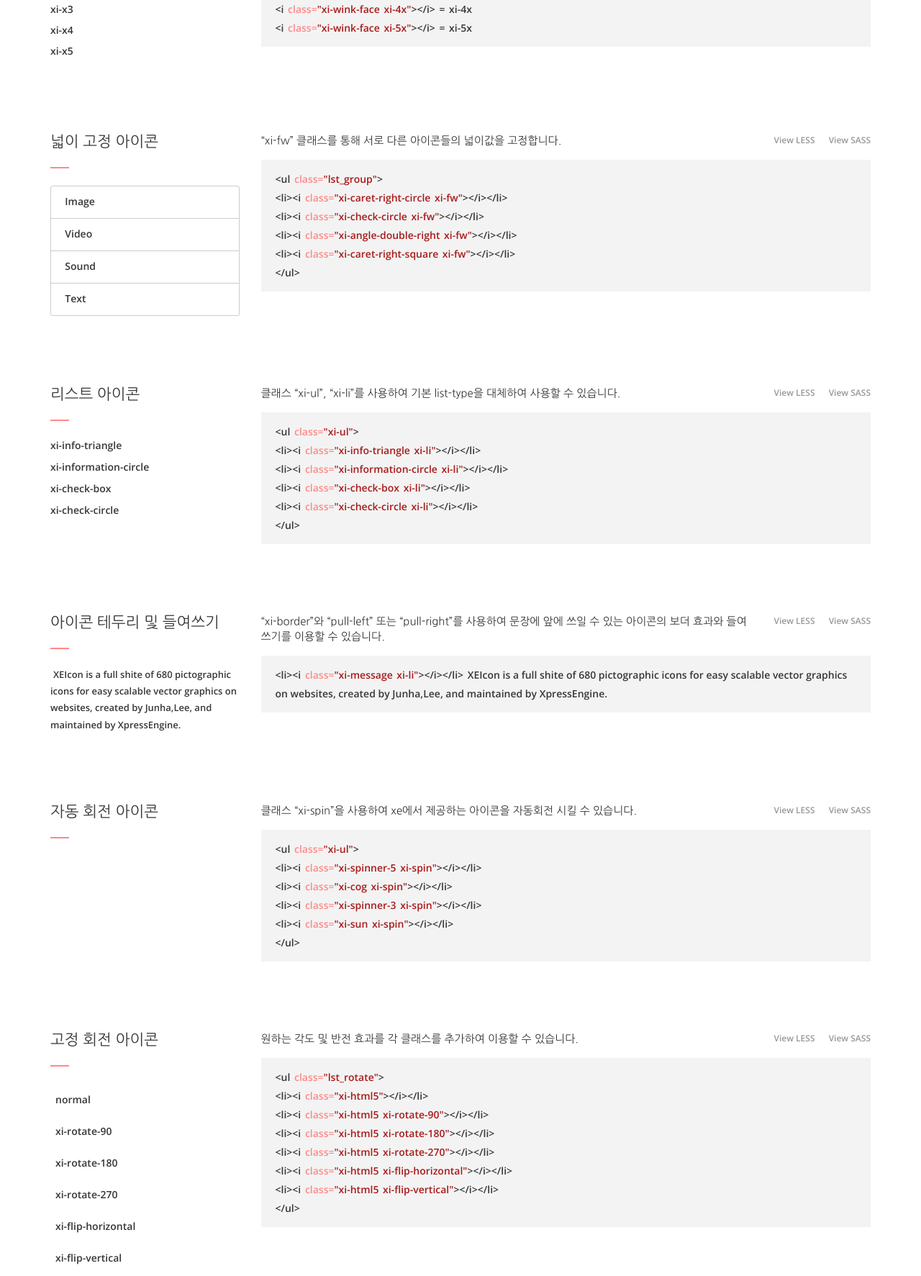
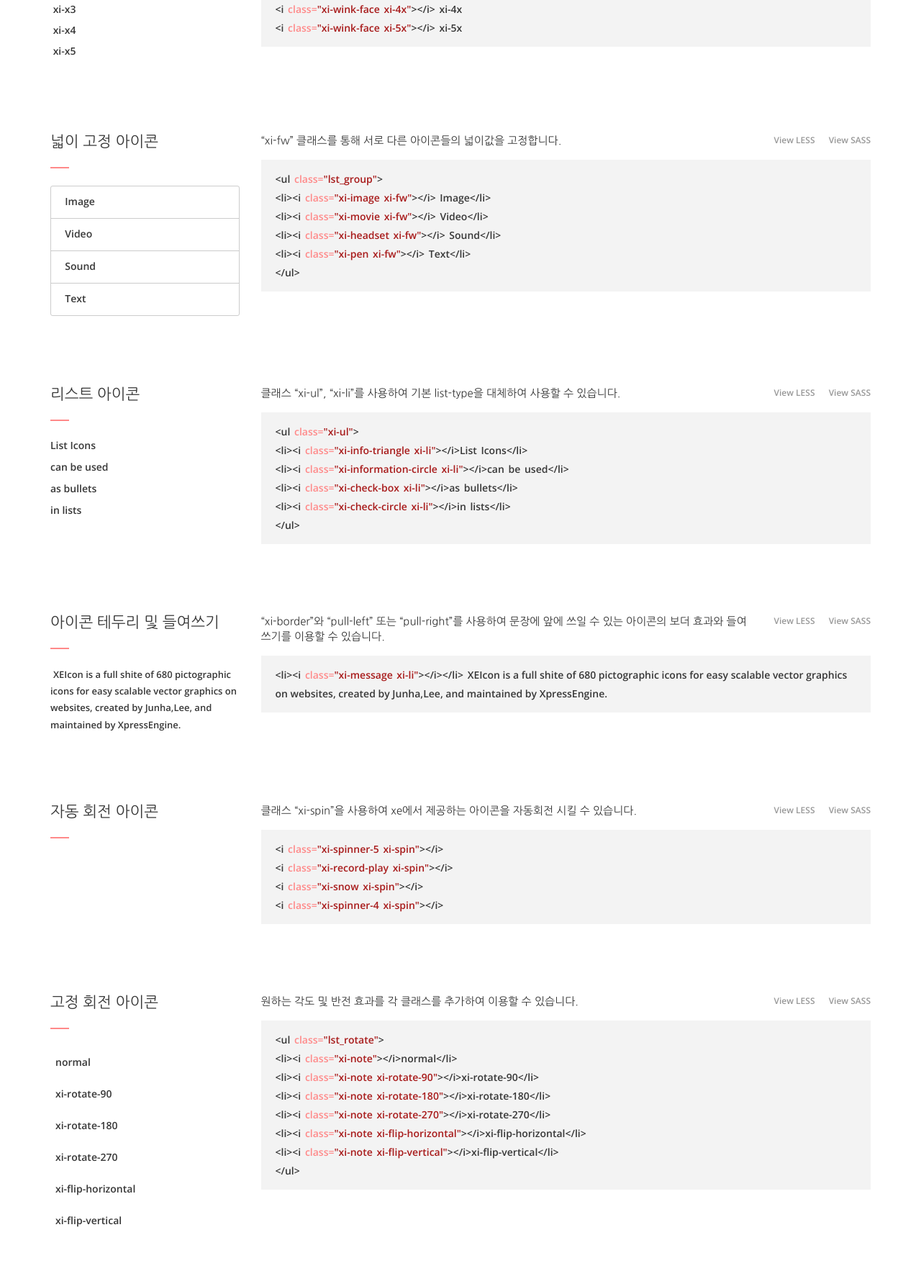
Before and after one commit to xpressengine/XEIcon, a plain HTML site: page examples.html in a window 1280 px wide. Shown: the part 747-2520 px from the top of the page at 72% size. Drawn offline with nearby package versions, Linux system fonts and the light colour scheme; some icons are missing.

Commit message:
example 페이지 수정
각 코드 텍스트 변경으로 인한 수정/보완

```diff
--- a/examples.html
+++ b/examples.html
@@ -102,7 +102,7 @@
                         </div>
                     </div>
                     <div class="code-box">
-                        <code><span class="code-tag">&lt;i</span> <span class="code-class">class=</span><span class="code-class-name">"xi-xpressengine"</span><span class="code-tag">&gt;&lt;/i&gt;</span> = <i class="xi-xpressengine"></i></code>
+                        <code><span class="code-tag">&lt;i</span> <span class="code-class">class=</span><span class="code-class-name">"xi-xpressengine"</span><span class="code-tag">&gt;&lt;/i&gt;</span>&nbsp; xpressengine </i></code>
                     </div>
                 </div>
             </div>
@@ -116,43 +116,43 @@
                     <div class="sub-page-preview">
                         <ul class="sub-icon-size">
                         <li>
+                            <span class="preview-box box-right">
+                                <i class="xi-wink-face xi-x"></i>
+                            </span>
                             <span class="preview-box box-left2">
                                 xi-x
                             </span>
+                        </li>
+                        <li>
                             <span class="preview-box box-right">
-                                <i class="xi-wink-face xi-x"></i>
+                                <i class="xi-wink-face xi-2x"></i>
+                            </span>
+                            <span class="preview-box box-left2">
+                                xi-x2
                             </span>
                         </li>
                         <li>
+                            <span class="preview-box box-right">
+                                <i class="xi-wink-face xi-3x"></i>
+                            </span>
                             <span class="preview-box box-left2">
-                                xi-x2
-                            </span>
-                            <span class="preview-box box-right">
-                                <i class="xi-wink-face xi-2x"></i>
+                                xi-x3
                             </span>
                         </li>
                         <li>
+                            <span class="preview-box box-right">
+                                <i class="xi-wink-face xi-4x"></i>
+                            </span>
                             <span class="preview-box box-left2">
-                                xi-x3
-                            </span>
-                            <span class="preview-box box-right">
-                                <i class="xi-wink-face xi-3x"></i>
+                                xi-x4
                             </span>
                         </li>
                         <li>
-                            <span class="preview-box box-left2">
-                                xi-x4
+                            <span class="preview-box box-right">
+                                <i class="xi-wink-face xi-5x"></i>
                             </span>
-                            <span class="preview-box box-right">
-                                <i class="xi-wink-face xi-4x"></i>
-                            </span>
-                        </li>
-                        <li>
                             <span class="preview-box box-left2">
                                 xi-x5
-                            </span>
-                            <span class="preview-box box-right">
-                                <i class="xi-wink-face xi-5x"></i>
                             </span>
                         </li>
                         </ul>
@@ -167,11 +167,11 @@
                         </div>
                     </div>
                     <div class="code-box">
-                        <code><span class="code-tag">&lt;i</span> <span class="code-class">class=</span><span class="code-class-name">"xi-xpressengine xi-x"</span><span class="code-tag">&gt;&lt;/i&gt;</span> = xi-x
-<span class="code-tag">&lt;i</span> <span class="code-class">class=</span><span class="code-class-name">"xi-wink-face xi-2x"</span><span class="code-tag">&gt;&lt;/i&gt;</span> = xi-2x
-<span class="code-tag">&lt;i</span> <span class="code-class">class=</span><span class="code-class-name">"xi-wink-face xi-3x"</span><span class="code-tag">&gt;&lt;/i&gt;</span> = xi-3x
-<span class="code-tag">&lt;i</span> <span class="code-class">class=</span><span class="code-class-name">"xi-wink-face xi-4x"</span><span class="code-tag">&gt;&lt;/i&gt;</span> = xi-4x
-<span class="code-tag">&lt;i</span> <span class="code-class">class=</span><span class="code-class-name">"xi-wink-face xi-5x"</span><span class="code-tag">&gt;&lt;/i&gt;</span> = xi-5x</code>
+                        <code><span class="code-tag">&lt;i</span> <span class="code-class">class=</span><span class="code-class-name">"xi-wink-face xi-x"</span><span class="code-tag">&gt;&lt;/i&gt;</span> xi-x
+<span class="code-tag">&lt;i</span> <span class="code-class">class=</span><span class="code-class-name">"xi-wink-face xi-2x"</span><span class="code-tag">&gt;&lt;/i&gt;</span> xi-2x
+<span class="code-tag">&lt;i</span> <span class="code-class">class=</span><span class="code-class-name">"xi-wink-face xi-3x"</span><span class="code-tag">&gt;&lt;/i&gt;</span> xi-3x
+<span class="code-tag">&lt;i</span> <span class="code-class">class=</span><span class="code-class-name">"xi-wink-face xi-4x"</span><span class="code-tag">&gt;&lt;/i&gt;</span> xi-4x
+<span class="code-tag">&lt;i</span> <span class="code-class">class=</span><span class="code-class-name">"xi-wink-face xi-5x"</span><span class="code-tag">&gt;&lt;/i&gt;</span> xi-5x</code>
                     </div>
                 </div>
             </div>
@@ -201,10 +201,10 @@
                     </div>
                     <div class="code-box">
                         <code><span class="code-tag">&lt;ul</span> <span class="code-class">class=</span><span class="code-class-name">"lst_group"</span><span class="code-tag">&gt;</span>
-<span class="code-tag">&lt;li&gt;&lt;i</span> <span class="code-class">class=</span><span class="code-class-name">"xi-caret-right-circle xi-fw"</span><span class="code-tag">&gt;&lt;/i&gt;&lt;/li&gt;</span>
-<span class="code-tag">&lt;li&gt;&lt;i</span> <span class="code-class">class=</span><span class="code-class-name">"xi-check-circle xi-fw"</span><span class="code-tag">&gt;&lt;/i&gt;&lt;/li&gt;</span>
-<span class="code-tag">&lt;li&gt;&lt;i</span> <span class="code-class">class=</span><span class="code-class-name">"xi-angle-double-right xi-fw"</span><span class="code-tag">&gt;&lt;/i&gt;&lt;/li&gt;</span>
-<span class="code-tag">&lt;li&gt;&lt;i</span> <span class="code-class">class=</span><span class="code-class-name">"xi-caret-right-square xi-fw"</span><span class="code-tag">&gt;&lt;/i&gt;&lt;/li&gt;</span>
+<span class="code-tag">&lt;li&gt;&lt;i</span> <span class="code-class">class=</span><span class="code-class-name">"xi-image xi-fw"</span><span class="code-tag">&gt;&lt;/i&gt;&nbsp;Image&lt;/li&gt;</span>
+<span class="code-tag">&lt;li&gt;&lt;i</span> <span class="code-class">class=</span><span class="code-class-name">"xi-movie xi-fw"</span><span class="code-tag">&gt;&lt;/i&gt;&nbsp;Video&lt;/li&gt;</span>
+<span class="code-tag">&lt;li&gt;&lt;i</span> <span class="code-class">class=</span><span class="code-class-name">"xi-headset xi-fw"</span><span class="code-tag">&gt;&lt;/i&gt;&nbsp;Sound&lt;/li&gt;</span>
+<span class="code-tag">&lt;li&gt;&lt;i</span> <span class="code-class">class=</span><span class="code-class-name">"xi-pen xi-fw"</span><span class="code-tag">&gt;&lt;/i&gt;&nbsp;Text&lt;/li&gt;</span>
 <span class="code-tag">&lt;/ul&gt;</span></code>
                     </div>
                 </div>
@@ -218,10 +218,10 @@
                     <hr class="half-rule">
                     <div class="sub-page-preview2">
                         <ul class="xi-ul">
-                        <li><i class="xi-info-triangle xi-li"></i> xi-info-triangle</li>
-                        <li><i class="xi-information-circle xi-li"></i> xi-information-circle</li>
-                        <li><i class="xi-check-box xi-li"></i> xi-check-box</li>
-                        <li><i class="xi-check-circle xi-li"></i> xi-check-circle</li>
+                        <li><i class="xi-info-triangle xi-li"></i> List Icons</li>
+                        <li><i class="xi-information-circle xi-li"></i> can be used</li>
+                        <li><i class="xi-check-box xi-li"></i> as bullets</li>
+                        <li><i class="xi-check-circle xi-li"></i> in lists</li>
                         </ul>
                     </div>
                 </div>
@@ -235,10 +235,10 @@
                     </div>
                     <div class="code-box">
                         <code><span class="code-tag">&lt;ul</span> <span class="code-class">class=</span><span class="code-class-name">"xi-ul"</span><span class="code-tag">&gt;</span>
-<span class="code-tag">&lt;li&gt;&lt;i</span> <span class="code-class">class=</span><span class="code-class-name">"xi-info-triangle xi-li"</span><span class="code-tag">&gt;&lt;/i&gt;&lt;/li&gt;</span>
-<span class="code-tag">&lt;li&gt;&lt;i</span> <span class="code-class">class=</span><span class="code-class-name">"xi-information-circle xi-li"</span><span class="code-tag">&gt;&lt;/i&gt;&lt;/li&gt;</span>
-<span class="code-tag">&lt;li&gt;&lt;i</span> <span class="code-class">class=</span><span class="code-class-name">"xi-check-box xi-li"</span><span class="code-tag">&gt;&lt;/i&gt;&lt;/li&gt;</span>
-<span class="code-tag">&lt;li&gt;&lt;i</span> <span class="code-class">class=</span><span class="code-class-name">"xi-check-circle xi-li"</span><span class="code-tag">&gt;&lt;/i&gt;&lt;/li&gt;</span>
+<span class="code-tag">&lt;li&gt;&lt;i</span> <span class="code-class">class=</span><span class="code-class-name">"xi-info-triangle xi-li"</span><span class="code-tag">&gt;&lt;/i&gt;List Icons&lt;/li&gt;</span>
+<span class="code-tag">&lt;li&gt;&lt;i</span> <span class="code-class">class=</span><span class="code-class-name">"xi-information-circle xi-li"</span><span class="code-tag">&gt;&lt;/i&gt;can be used&lt;/li&gt;</span>
+<span class="code-tag">&lt;li&gt;&lt;i</span> <span class="code-class">class=</span><span class="code-class-name">"xi-check-box xi-li"</span><span class="code-tag">&gt;&lt;/i&gt;as bullets&lt;/li&gt;</span>
+<span class="code-tag">&lt;li&gt;&lt;i</span> <span class="code-class">class=</span><span class="code-class-name">"xi-check-circle xi-li"</span><span class="code-tag">&gt;&lt;/i&gt;in lists&lt;/li&gt;</span>
 <span class="code-tag">&lt;/ul&gt;</span></code>
                     </div>
                 </div>
@@ -297,12 +297,10 @@
                         </div>
                     </div>
                     <div class="code-box">
-                        <code><span class="code-tag">&lt;ul</span> <span class="code-class">class=</span><span class="code-class-name">"xi-ul"</span><span class="code-tag">&gt;</span>
-<span class="code-tag">&lt;li&gt;&lt;i</span> <span class="code-class">class=</span><span class="code-class-name">"xi-spinner-5 xi-spin"</span><span class="code-tag">&gt;&lt;/i&gt;&lt;/li&gt;</span>
-<span class="code-tag">&lt;li&gt;&lt;i</span> <span class="code-class">class=</span><span class="code-class-name">"xi-cog xi-spin"</span><span class="code-tag">&gt;&lt;/i&gt;&lt;/li&gt;</span>
-<span class="code-tag">&lt;li&gt;&lt;i</span> <span class="code-class">class=</span><span class="code-class-name">"xi-spinner-3 xi-spin"</span><span class="code-tag">&gt;&lt;/i&gt;&lt;/li&gt;</span>
-<span class="code-tag">&lt;li&gt;&lt;i</span> <span class="code-class">class=</span><span class="code-class-name">"xi-sun xi-spin"</span><span class="code-tag">&gt;&lt;/i&gt;&lt;/li&gt;</span>
-<span class="code-tag">&lt;/ul&gt;</span></code>
+                        <code><span class="code-tag">&lt;i</span> <span class="code-class">class=</span><span class="code-class-name">"xi-spinner-5 xi-spin"</span><span class="code-tag">&gt;&lt;/i&gt;</span>
+<span class="code-tag">&lt;i</span> <span class="code-class">class=</span><span class="code-class-name">"xi-record-play xi-spin"</span><span class="code-tag">&gt;&lt;/i&gt;</span>
+<span class="code-tag">&lt;i</span> <span class="code-class">class=</span><span class="code-class-name">"xi-snow xi-spin"</span><span class="code-tag">&gt;&lt;/i&gt;</span>
+<span class="code-tag">&lt;i</span> <span class="code-class">class=</span><span class="code-class-name">"xi-spinner-4 xi-spin"</span><span class="code-tag">&gt;&lt;/i&gt;</span>                        </code>
                     </div>
                 </div>
             </div>
@@ -334,12 +332,12 @@
                     </div>
                     <div class="code-box">
                         <code><span class="code-tag">&lt;ul</span> <span class="code-class">class=</span><span class="code-class-name">"lst_rotate"</span><span class="code-tag">&gt;</span>
-<span class="code-tag">&lt;li&gt;&lt;i</span> <span class="code-class">class=</span><span class="code-class-name">"xi-html5"</span><span class="code-tag">&gt;&lt;/i&gt;&lt;/li&gt;</span>
-<span class="code-tag">&lt;li&gt;&lt;i</span> <span class="code-class">class=</span><span class="code-class-name">"xi-html5 xi-rotate-90"</span><span class="code-tag">&gt;&lt;/i&gt;&lt;/li&gt;</span>
-<span class="code-tag">&lt;li&gt;&lt;i</span> <span class="code-class">class=</span><span class="code-class-name">"xi-html5 xi-rotate-180"</span><span class="code-tag">&gt;&lt;/i&gt;&lt;/li&gt;</span>
-<span class="code-tag">&lt;li&gt;&lt;i</span> <span class="code-class">class=</span><span class="code-class-name">"xi-html5 xi-rotate-270"</span><span class="code-tag">&gt;&lt;/i&gt;&lt;/li&gt;</span>
-<span class="code-tag">&lt;li&gt;&lt;i</span> <span class="code-class">class=</span><span class="code-class-name">"xi-html5 xi-flip-horizontal"</span><span class="code-tag">&gt;&lt;/i&gt;&lt;/li&gt;</span>
-<span class="code-tag">&lt;li&gt;&lt;i</span> <span class="code-class">class=</span><span class="code-class-name">"xi-html5 xi-flip-vertical"</span><span class="code-tag">&gt;&lt;/i&gt;&lt;/li&gt;</span>
+<span class="code-tag">&lt;li&gt;&lt;i</span> <span class="code-class">class=</span><span class="code-class-name">"xi-note"</span><span class="code-tag">&gt;&lt;/i&gt;normal&lt;/li&gt;</span>
+<span class="code-tag">&lt;li&gt;&lt;i</span> <span class="code-class">class=</span><span class="code-class-name">"xi-note xi-rotate-90"</span><span class="code-tag">&gt;&lt;/i&gt;xi-rotate-90&lt;/li&gt;</span>
+<span class="code-tag">&lt;li&gt;&lt;i</span> <span class="code-class">class=</span><span class="code-class-name">"xi-note xi-rotate-180"</span><span class="code-tag">&gt;&lt;/i&gt;xi-rotate-180&lt;/li&gt;</span>
+<span class="code-tag">&lt;li&gt;&lt;i</span> <span class="code-class">class=</span><span class="code-class-name">"xi-note xi-rotate-270"</span><span class="code-tag">&gt;&lt;/i&gt;xi-rotate-270&lt;/li&gt;</span>
+<span class="code-tag">&lt;li&gt;&lt;i</span> <span class="code-class">class=</span><span class="code-class-name">"xi-note xi-flip-horizontal"</span><span class="code-tag">&gt;&lt;/i&gt;xi-flip-horizontal&lt;/li&gt;</span>
+<span class="code-tag">&lt;li&gt;&lt;i</span> <span class="code-class">class=</span><span class="code-class-name">"xi-note xi-flip-vertical"</span><span class="code-tag">&gt;&lt;/i&gt;xi-flip-vertical&lt;/li&gt;</span>
 <span class="code-tag">&lt;/ul&gt;</span></code>
                     </div>
                 </div>
```
